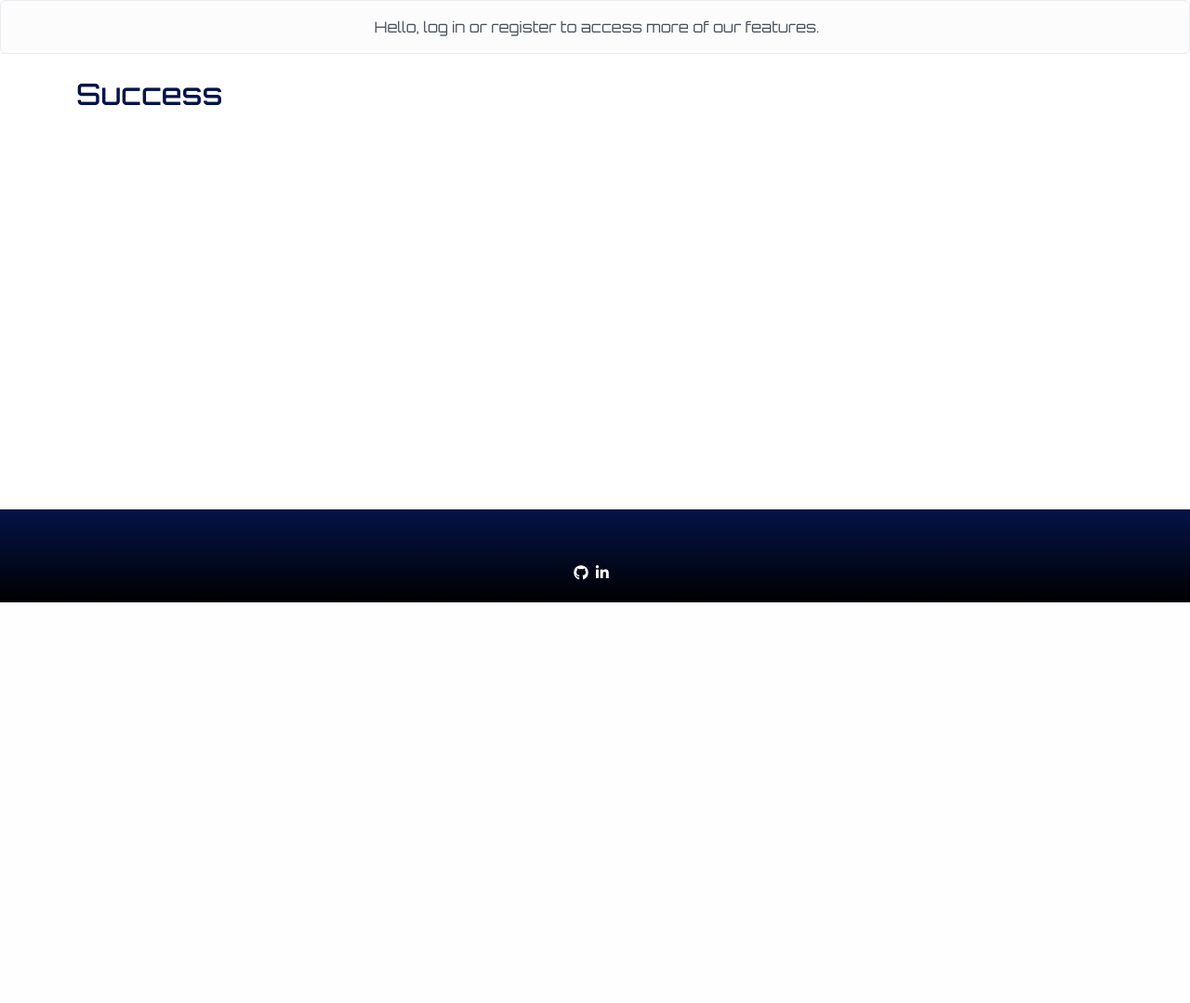
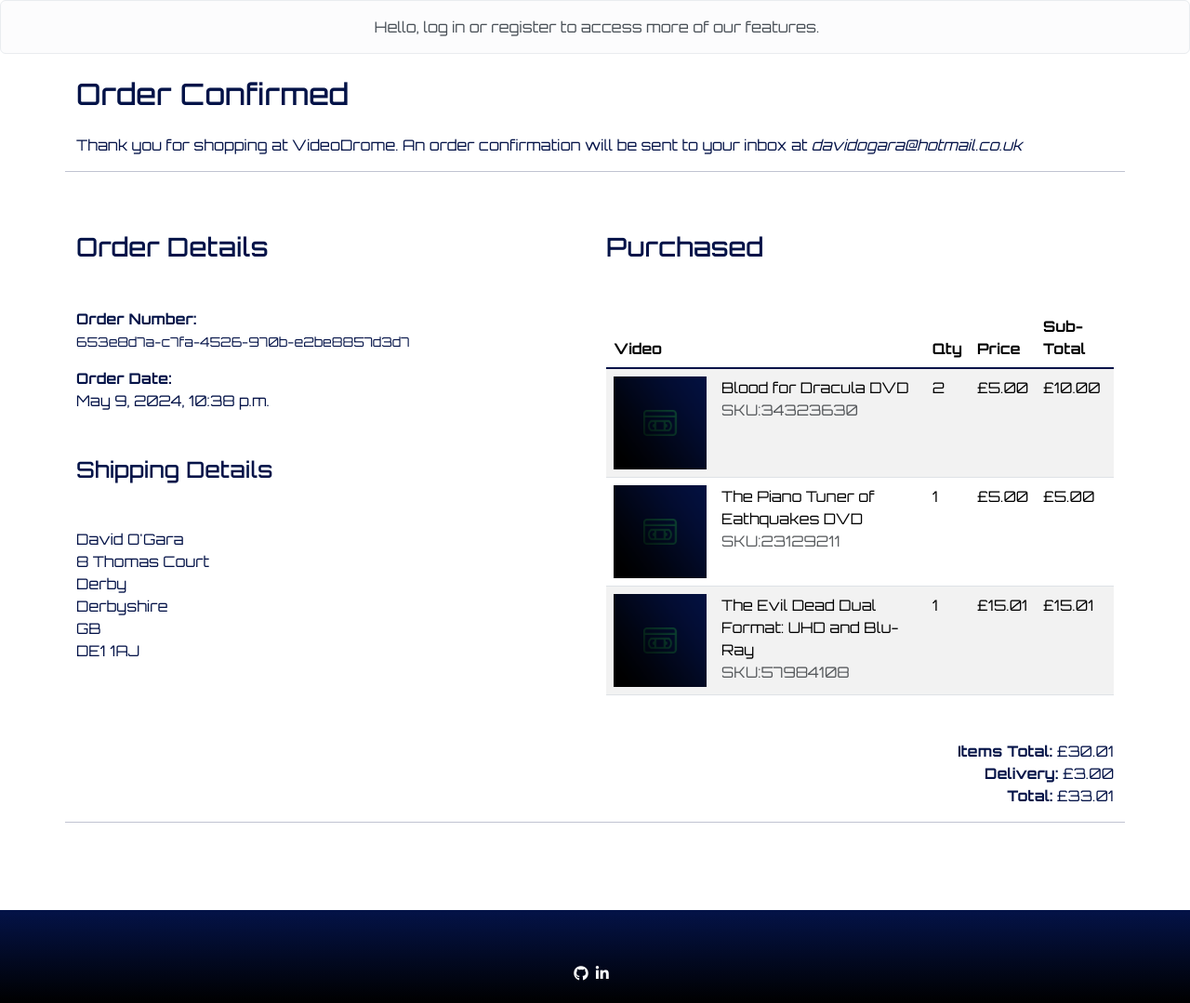
Before and after one commit to 0davidog/CI_PP5_VideoDrome, a Django app: page /checkout/checkout_success/653e8d7a-c7fa-4526-970b-e2be8857d3d7 in a window 1280 px wide. Shown: the part 152-1231 px from the top of the page at 93% size. Before the commit the page ends 800 px from the top, so only its background shows below. Run offline with Django 5.2, Linux system fonts and the light colour scheme; data comes from the database, SQL or seed files in the repository; both versions use the stored data as it was after the commit; some libraries are stand-ins or nearby versions.

Commit message:
Develop order-confirmation page

```diff
--- a/checkout/templates/checkout/checkout_success.html
+++ b/checkout/templates/checkout/checkout_success.html
@@ -4,10 +4,76 @@
 
 {% block content %}
 <div class="container">
-    <div class="row">
+
+    <div class="row mb-5">
         <div class="col">
-            <h2>Success</h2>
+            <h2 class="mb-4">Order Confirmed</h2>
+            <p>Thank you for shopping at VideoDrome. An order confirmation will be sent to your inbox at <em>{{ order.email }}</em></p>
         </div>
+        <hr>
     </div>
+
+    <div class="row mb-4">
+
+        <div class="col">
+            <h3 class="mb-5">Order Details</h3>
+            <p><strong>Order Number:</strong>&nbsp;<br><small>{{ order.order_number }}</small></p>
+            <p><strong>Order Date:</strong>&nbsp;<br>{{ order.order_date }}</p>
+            <h4 class="mt-5 mb-5">Shipping Details</h4>
+            <p>
+                {{ order.f_name }}&nbsp;{{ order.l_name }}<br>
+                {{ order.street_address1 }}<br>
+                {% if order.street_address2 %}
+                {{ order.street_address2 }}<br>
+                {% endif %}
+                {{ order.town_or_city }}<br>
+                {% if order.county %}
+                {{ order.county }}<br>
+                {% endif %}
+                {{ order.country }}<br>
+                {{ order.postcode }}<br>
+            </p>
+        </div>
+
+        <div class="col">
+            <h3 class="mb-5">Purchased</h3>
+            <table class="table table-striped mb-5">
+                <thead>
+                  <tr>
+                    <th scope="col">Video</th>
+                    <th class="d-none d-sm-table-cell" scope="col"></th>
+                    <th scope="col">Qty</th>
+                    <th scope="col">Price</th>
+                    <th scope="col">Sub-Total</th>
+                  </tr>
+                </thead>
+                <tbody  class="table-group-divider">
+                    {% for item in order_items %}
+                  <tr>
+                    <td class="d-none d-sm-table-cell"><img src="{% static 'images/videodrome_logo.webp' %}" class="logo-img-basket" alt="Videodrome logo"></td>
+                    <td>
+                        {{ item.video.title }}&nbsp;{{ item.video.format }}<br>
+                        <span class="text-muted">SKU:{{ item.video.sku }}</span>
+                    </td>
+                    <td>
+                        {{ item.quantity }}
+                    </td>
+                    <td>£{{ item.video.price }}</td>
+                    <td>£{{ item.video_sub_total }}</td>
+                  </tr>
+                  {% endfor %}
+                </tbody>
+            </table>
+            <p class="text-end">
+                <strong>Items Total:</strong>&nbsp;£{{ order.order_total }}<br>
+                <strong>Delivery:</strong>&nbsp;£{{ order.delivery_cost }}<br>
+                <strong>Total:</strong>&nbsp;£{{ order.grand_total }}
+            </p>
+
+        </div>
+        <hr>
+    </div>
+
+
 </div>
 {% endblock %}
--- a/checkout/views.py
+++ b/checkout/views.py
@@ -117,6 +117,8 @@ def checkout_success(request, order_number):
     """
     save_info = request.session.get('save_info')
     order = get_object_or_404(CustomerOrder, order_number=order_number)
+    order_items = OrderItem.objects.filter(order=order)
+
     messages.success(request, f'Order successfully processed! \
         Your order number is {order_number}. A confirmation \
         email will be sent to {order.email}.')
@@ -127,6 +129,7 @@ def checkout_success(request, order_number):
     template = 'checkout/checkout_success.html'
     context = {
         'order': order,
+        'order_items': order_items,
     }
 
     return render(request, template, context)
--- a/static/css/style.css
+++ b/static/css/style.css
@@ -157,6 +157,27 @@ a:hover {
     right: 0;
 }
 
+/* loading Overlay settings */
+
+#loading-overlay {
+	display: none;
+	position: fixed;
+    top: 0;
+    left: 0;
+    width: 100%;
+    height: 100%;
+    background: rgba(23, 162, 184, .85);
+    z-index: 9999;
+}
+
+.loading-spinner {
+	display: flex;
+    align-items: center;
+    justify-content: center;
+    margin: 0;
+    height: 100%;
+}
+
 /* Bootstrap md breakpoint */
 @media (min-width: 768px) {
     .image-container {
```
Also changed, not shown: checkout/templates/checkout/checkout.html (+10 -0 lines), db.sqlite3.
